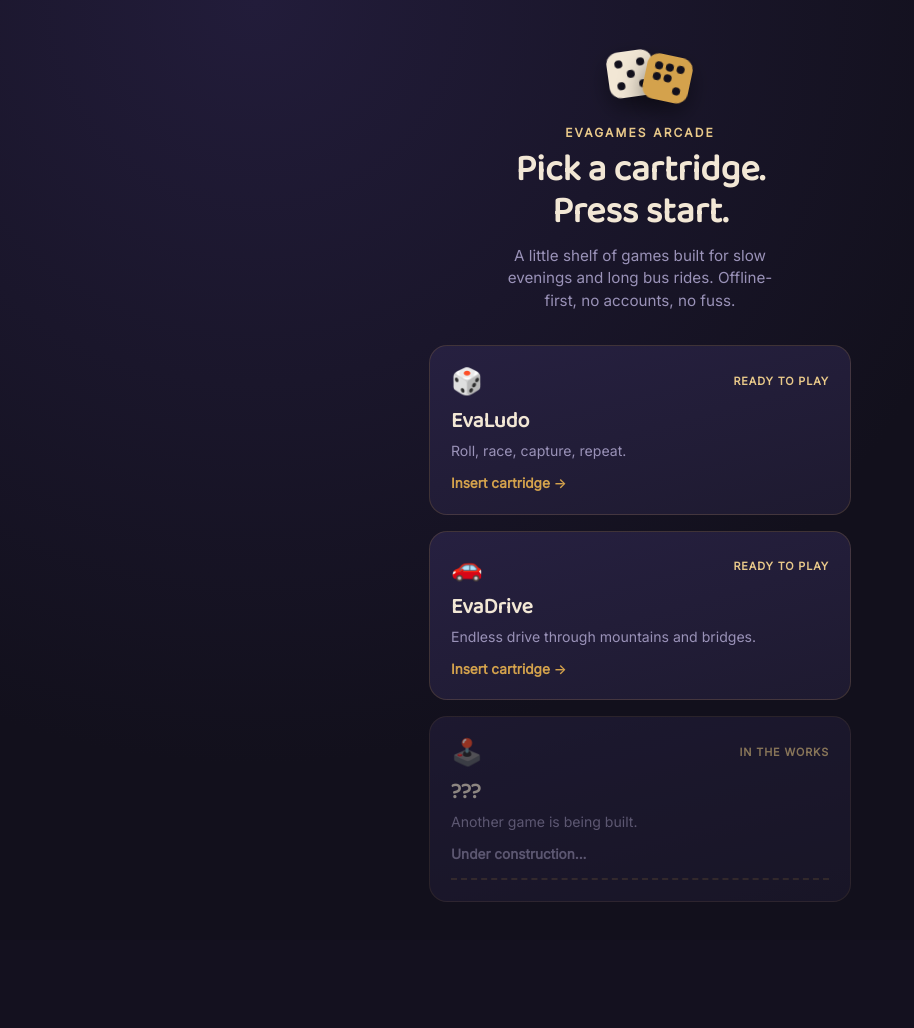
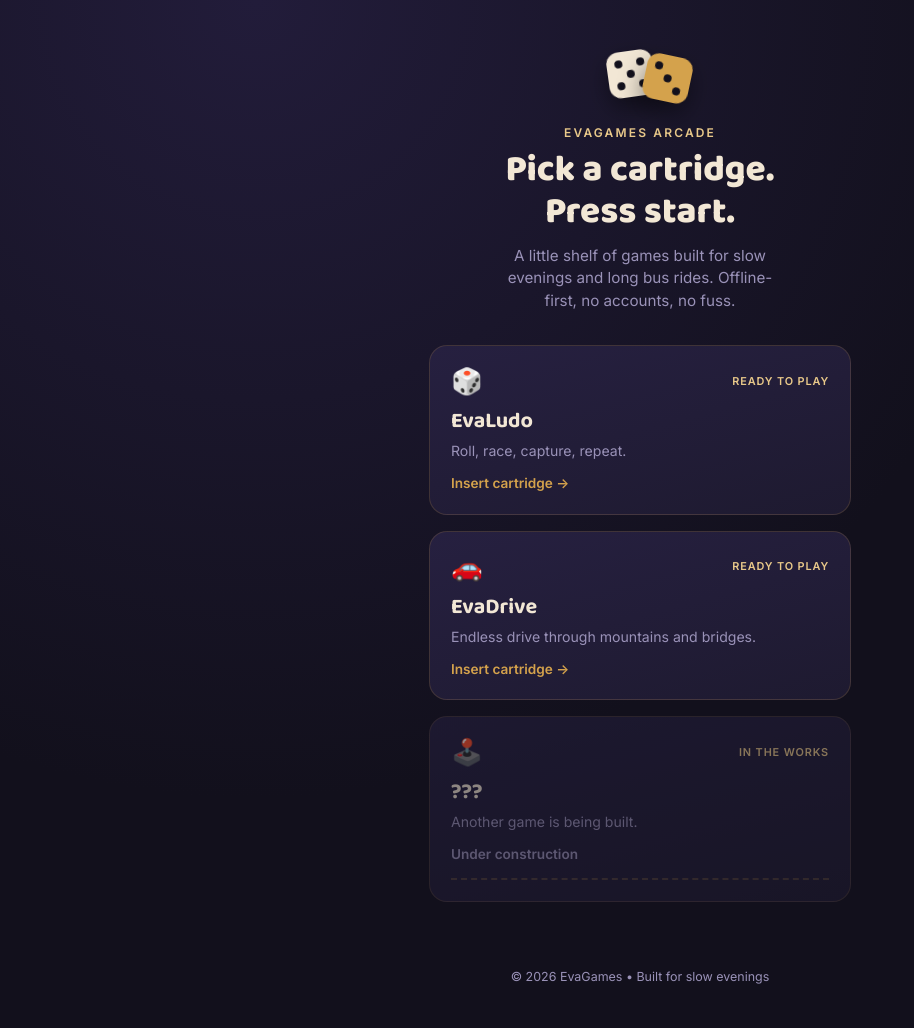
Before and after one commit to Mahabul29/EvaGames, a Flask app: page / in a window 1280 px wide. Shown: the whole page, without its empty margins (0-914 px from the left). Before the commit the page ends 902 px from the top, so only its background shows below. Run offline with Flask 3, Linux system fonts and the light colour scheme.

Commit message:
Update home.html

```diff
--- a/templates/home.html
+++ b/templates/home.html
@@ -5,7 +5,7 @@
     <meta name="viewport" content="width=device-width, initial-scale=1.0">
     <title>EvaGames</title>
     <link rel="preconnect" href="https://fonts.googleapis.com">
-    <link href="https://fonts.googleapis.com/css2?family=Baloo+2:wght=500;700;800&family=Inter:wght=400;500;600;700&display=swap" rel="stylesheet">
+    <link href="https://fonts.googleapis.com/css2?family=Baloo+2:wght@500;700;800&family=Inter:wght@400;500;600;700&display=swap" rel="stylesheet">
     <link rel="stylesheet" href="{{ url_for('static', filename='css/style.css') }}">
 </head>
 <body>
@@ -16,7 +16,7 @@
       <span></span><span></span><span></span><span></span><span></span><span></span>
     </div>
     <div class="die die-b">
-      <span></span><span></span><span></span><span></span><span></span><span></span>
+      <span></span><span></span><span></span>
     </div>
   </div>
   <p class="eyebrow">EvaGames Arcade</p>
@@ -44,11 +44,16 @@
       </div>
       <h2>{{ game.name }}</h2>
       <p>{{ game.tagline }}</p>
-      <span class="cartridge-cta">Under construction...</span>
+      <span class="cartridge-cta">Under construction</span>
     </div>
     {% endif %}
   {% endfor %}
 </div>
 
+<footer class="home-footer">
+    <p>© 2026 EvaGames • Built for slow evenings</p>
+</footer>
+
+<script src="{{ url_for('static', filename='js/main.js') }}"></script>
 </body>
-  </html>
+</html>
```
